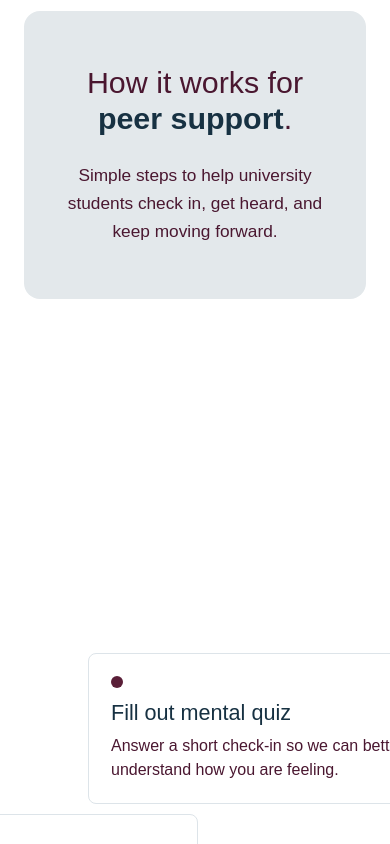
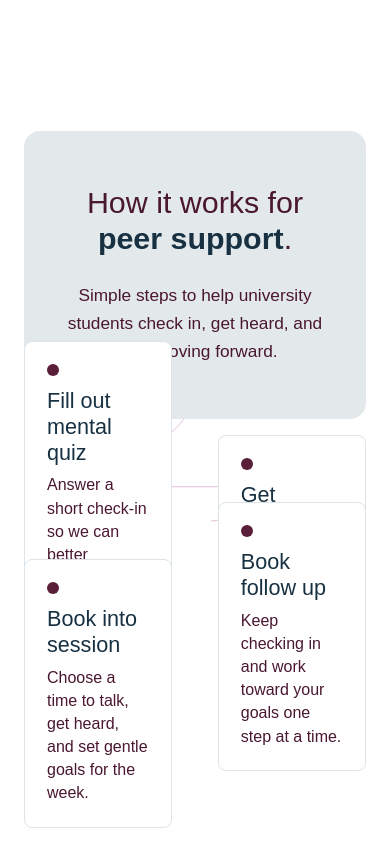
Before and after one commit to Kenneth-SYT/Listen, a React (Vite) app: page / in a window 390 px wide. Shown: the part 2400-3244 px from the top of the page. Built offline with nearby package versions, Linux system fonts and the light colour scheme.

Commit message:
Animate support flow dot along responsive path

```diff
--- a/src/components/SupportSections/SupportSections.css
+++ b/src/components/SupportSections/SupportSections.css
@@ -31,14 +31,17 @@
   width: min(1080px, 100%);
   min-height: 760px;
   margin: 0 auto;
+  padding-top: 120px;
 }
 
 .how-path {
   position: absolute;
   inset: 0;
+  z-index: 1;
   width: 100%;
   height: 100%;
   overflow: visible;
+  pointer-events: none;
 }
 
 .how-path path {
@@ -46,6 +49,20 @@
   stroke: #d3a5c8;
   stroke-linecap: round;
   stroke-width: 2;
+}
+
+.how-path .top-path {
+  stroke: #d3a5c8;
+}
+
+.start-dot {
+  fill: #5a1f38;
+}
+
+.moving-dot {
+  fill: #5a1f38;
+  filter: drop-shadow(5px -8px 0 rgba(90, 31, 56, 0.38))
+    drop-shadow(9px -15px 0 rgba(90, 31, 56, 0.2));
 }
 
 .how-card {
@@ -57,33 +74,8 @@
 
 .how-card-main {
   width: min(820px, calc(100% - 96px));
-  margin: 92px auto 0;
+  margin: 0 auto;
   padding: 54px clamp(28px, 5vw, 64px);
-}
-
-.how-card-main::before {
-  content: '';
-  position: absolute;
-  left: 50%;
-  top: -92px;
-  width: 13px;
-  height: 13px;
-  border-radius: 50%;
-  background: #5a1f38;
-  box-shadow: 0 13px 0 -6px #d3a5c8;
-  transform: translateX(-50%);
-}
-
-.how-card-main::after {
-  content: '';
-  position: absolute;
-  left: 50%;
-  top: -79px;
-  width: 2px;
-  height: 79px;
-  border-radius: 50%;
-  background: #d3a5c8;
-  transform: translateX(-50%);
 }
 
 .how-card-main h3 {
@@ -109,11 +101,11 @@
 .how-steps {
   position: absolute;
   inset: 0;
+  z-index: 3;
 }
 
 .how-step {
   position: absolute;
-  z-index: 1;
   width: min(280px, 30vw);
   text-align: left;
 }
@@ -162,35 +154,48 @@
 
 @media (max-width: 820px) {
   .how-flow {
-    display: grid;
+    display: block;
     gap: 22px;
-    min-height: 0;
-  }
-
-  .how-path,
-  .how-card-main::before,
-  .how-card-main::after {
-    display: none;
+    min-height: 760px;
   }
 
   .how-card-main {
     width: 100%;
-    margin: 0;
+    margin: 0 auto;
   }
 
   .how-steps {
-    position: static;
-    display: grid;
-    gap: 16px;
+    position: absolute;
+    inset: 0;
   }
 
   .how-step {
-    position: relative;
-    width: 100%;
+    position: absolute;
+    width: min(250px, 38vw);
     padding: 22px;
     border: 1px solid #dde4e9;
     border-radius: 8px;
     background: #ffffff;
     text-align: left;
   }
+
+  .step-1 {
+    top: 330px;
+    left: 0;
+  }
+
+  .step-2 {
+    top: 424px;
+    right: 0;
+  }
+
+  .step-3 {
+    top: 548px;
+    left: 0;
+  }
+
+  .step-4 {
+    right: 0;
+    bottom: 0;
+  }
 }
--- a/src/components/SupportSections/SupportSections.tsx
+++ b/src/components/SupportSections/SupportSections.tsx
@@ -1,3 +1,4 @@
+import { useEffect, useRef } from 'react'
 import './SupportSections.css'
 
 const howItWorksSteps = [
@@ -20,8 +21,70 @@ const howItWorksSteps = [
 ]
 
 function SupportSections() {
+  const sectionRef = useRef<HTMLElement>(null)
+  const topPathRef = useRef<SVGPathElement>(null)
+  const lowerPathRef = useRef<SVGPathElement>(null)
+  const movingDotRef = useRef<SVGCircleElement>(null)
+
+  useEffect(() => {
+    let animationFrame = 0
+
+    const updateDotPosition = () => {
+      const section = sectionRef.current
+      const topPath = topPathRef.current
+      const lowerPath = lowerPathRef.current
+      const movingDot = movingDotRef.current
+
+      if (!section || !topPath || !lowerPath || !movingDot) {
+        return
+      }
+
+      const rect = section.getBoundingClientRect()
+      const activeEnd = window.innerHeight * 0.22
+      let progress = 0
+
+      if (rect.top <= 0 && rect.bottom >= activeEnd) {
+        const activeRange = rect.height - activeEnd
+        progress = Math.min(Math.max(-rect.top / activeRange, 0), 1)
+      } else if (rect.bottom < activeEnd) {
+        progress = 1
+      }
+      const topSegmentEnd = 0.22
+      const lowerSegmentStart = 0.34
+      let point: DOMPoint
+
+      if (progress <= topSegmentEnd) {
+        const topProgress = progress / topSegmentEnd
+        point = topPath.getPointAtLength(topPath.getTotalLength() * topProgress)
+      } else if (progress < lowerSegmentStart) {
+        point = lowerPath.getPointAtLength(0)
+      } else {
+        const lowerProgress = (progress - lowerSegmentStart) / (1 - lowerSegmentStart)
+        point = lowerPath.getPointAtLength(lowerPath.getTotalLength() * lowerProgress)
+      }
+
+      movingDot.setAttribute('cx', `${point.x}`)
+      movingDot.setAttribute('cy', `${point.y}`)
+    }
+
+    const requestDotUpdate = () => {
+      window.cancelAnimationFrame(animationFrame)
+      animationFrame = window.requestAnimationFrame(updateDotPosition)
+    }
+
+    updateDotPosition()
+    window.addEventListener('scroll', requestDotUpdate, { passive: true })
+    window.addEventListener('resize', requestDotUpdate)
+
+    return () => {
+      window.cancelAnimationFrame(animationFrame)
+      window.removeEventListener('scroll', requestDotUpdate)
+      window.removeEventListener('resize', requestDotUpdate)
+    }
+  }, [])
+
   return (
-    <section className="how-section" aria-labelledby="how-heading">
+    <section className="how-section" aria-labelledby="how-heading" ref={sectionRef}>
       <div className="how-header">
         <h2 id="how-heading">How it works</h2>
         <p>Start with a quick check-in, then connect with support that feels right for you.</p>
@@ -29,7 +92,17 @@ function SupportSections() {
 
       <div className="how-flow">
         <svg className="how-path" viewBox="0 0 1000 760" aria-hidden="true">
-          <path d="M500 120 C500 215 452 260 360 260 H240 C130 260 90 330 138 392 C186 454 304 440 420 440 H604 C730 440 782 520 724 596 C690 642 626 674 548 760" />
+          <path
+            d="M500 35 V120"
+            className="top-path"
+            ref={topPathRef}
+          />
+          <path
+            d="M500 331 C500 438 450 520 360 526 H240 C130 526 90 570 138 620 C186 670 304 660 420 660 H604 C730 660 782 690 724 724 C690 744 626 752 548 760"
+            ref={lowerPathRef}
+          />
+          <circle className="start-dot" cx="500" cy="35" r="8" />
+          <circle className="moving-dot" cx="500" cy="0" r="8" ref={movingDotRef} />
         </svg>
 
         <article className="how-card how-card-main">
```
